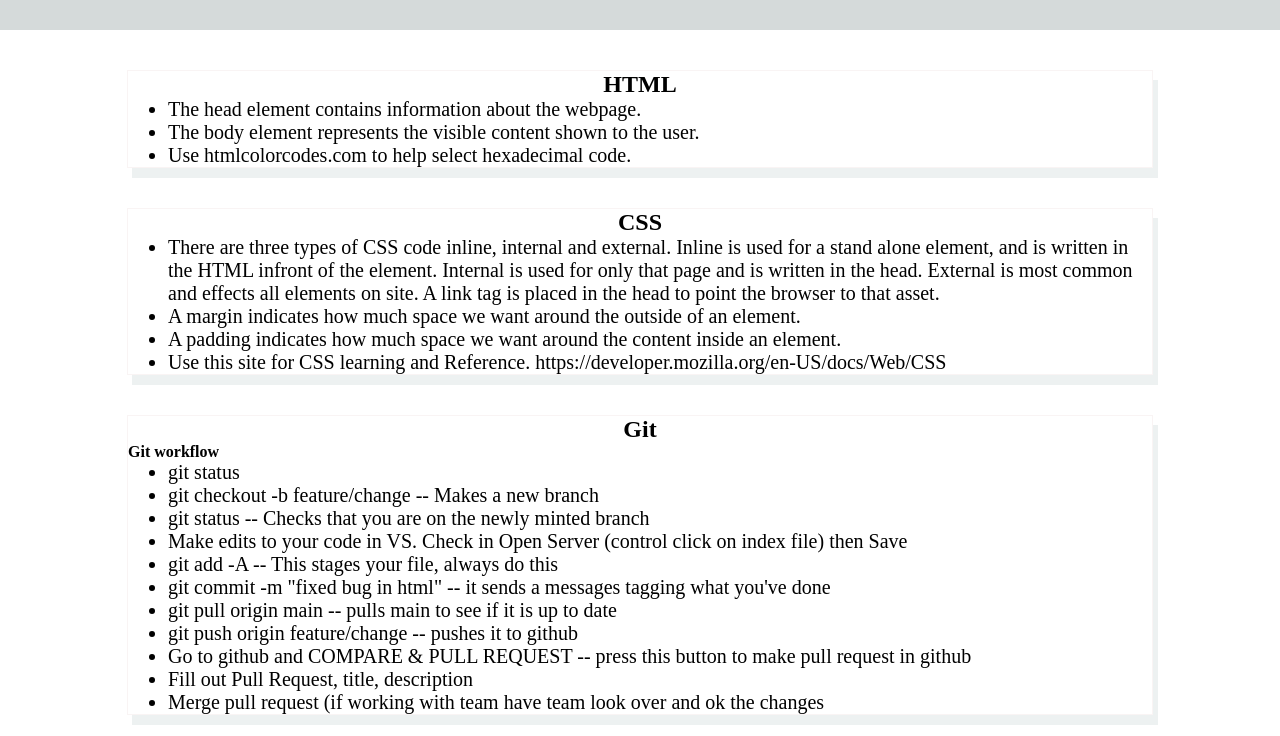
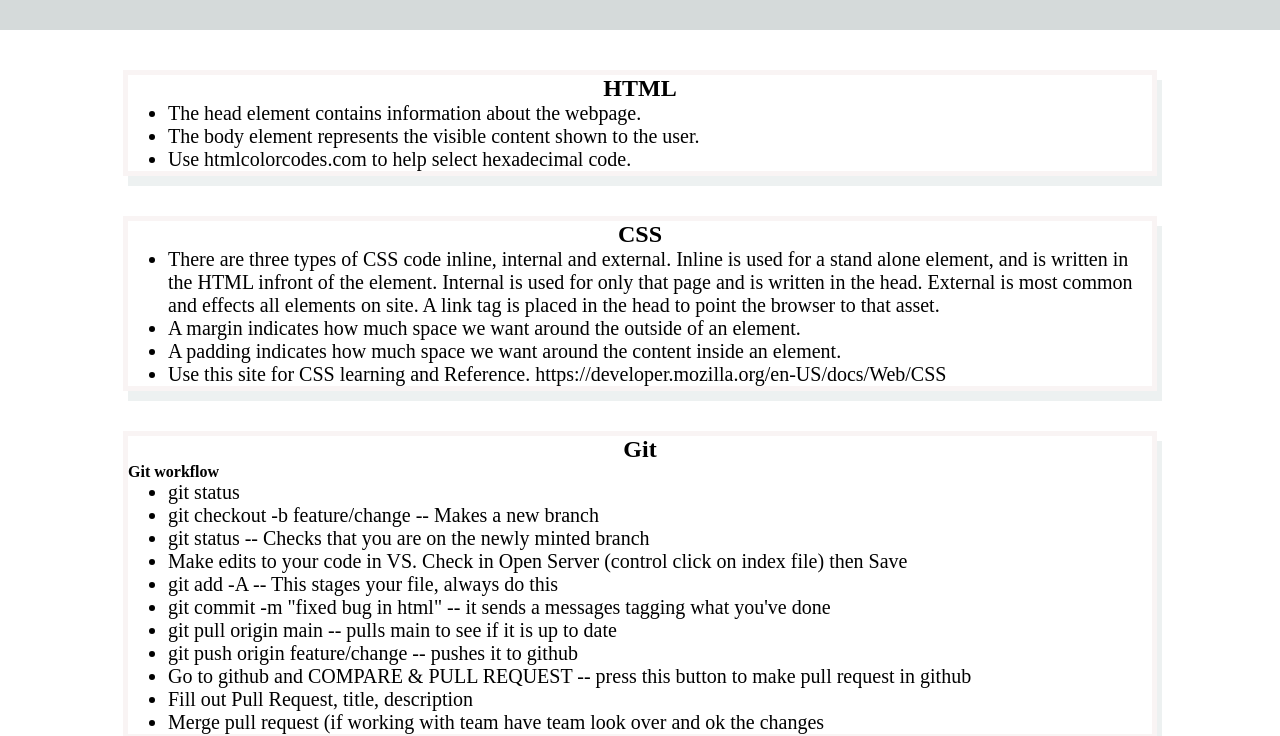
Before and after one commit to brenthouston/prework-study-guide, a plain HTML site: page index.html in a window 1280 px wide. Shown: the part 90-826 px from the top of the page. Drawn offline with Linux system fonts and the light colour scheme.

Commit message:
Boarder size change for card class

```diff
--- a/assets/style.css
+++ b/assets/style.css
@@ -34,6 +34,6 @@ p {
   .card {
     width: 80%;
     margin: 40px auto;
-    border: 1px solid rgb(249, 244, 244);
+    border: 5px solid rgb(249, 244, 244);
     box-shadow: 5px 10px #edf1f1;
   }
```
